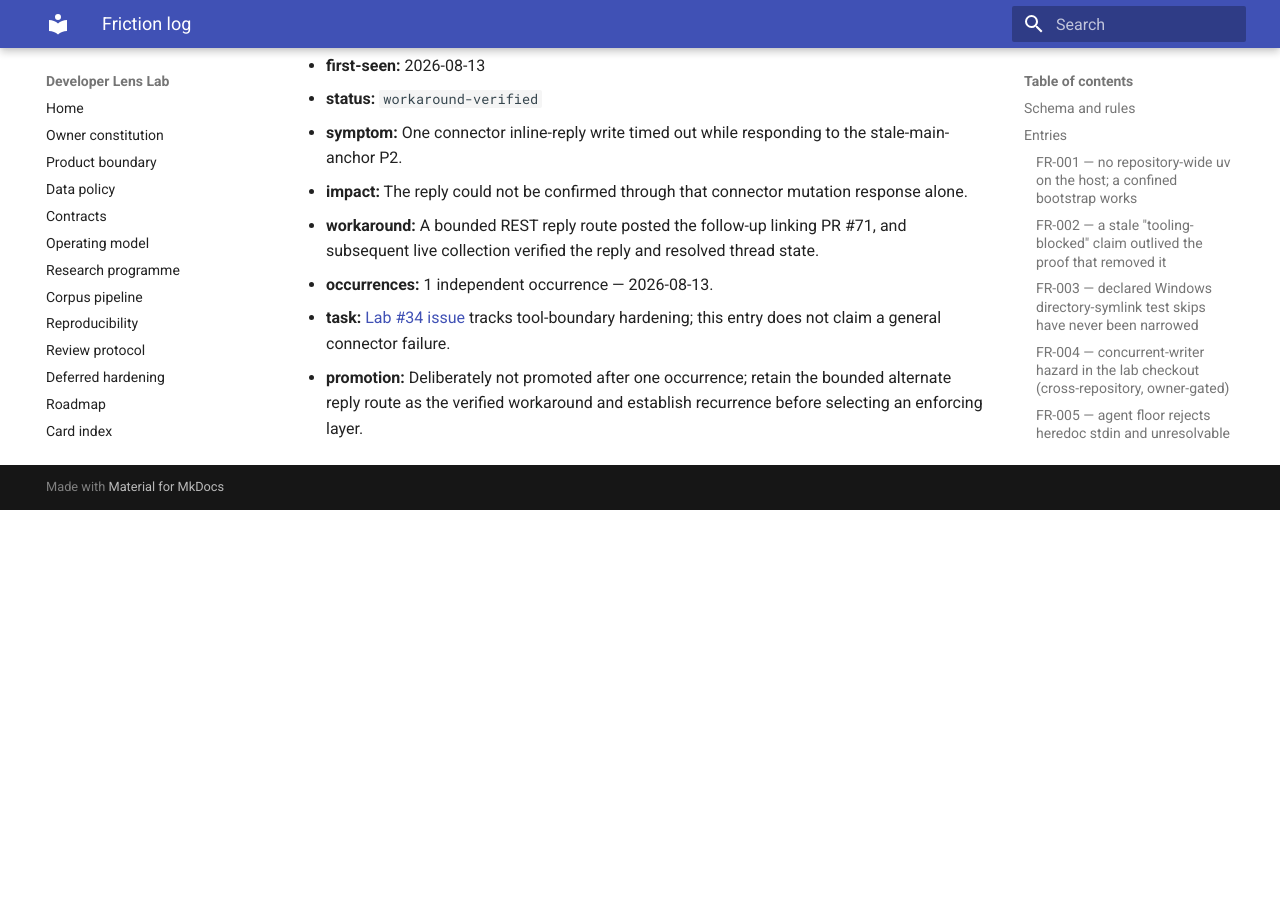
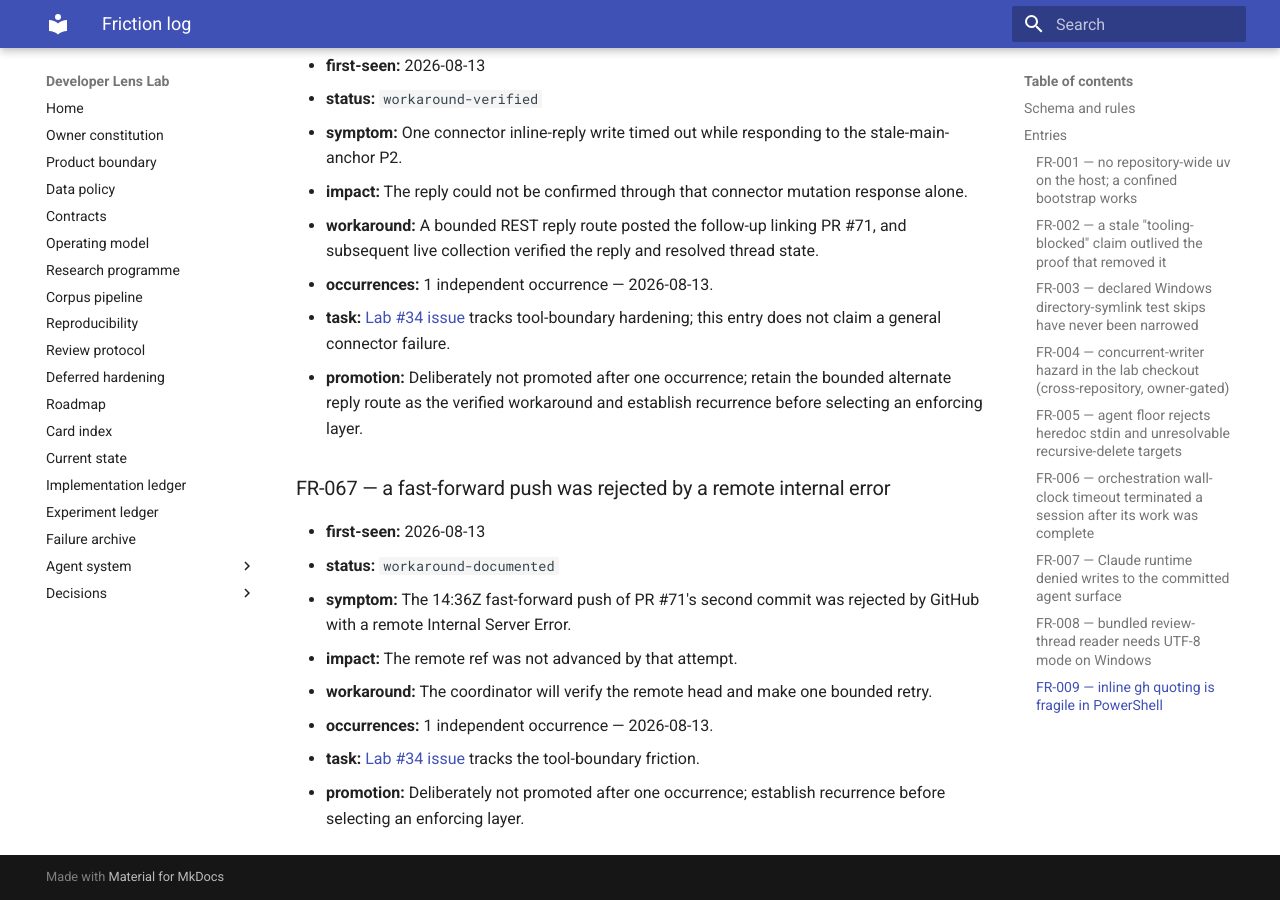
Before and after one commit to Chris0Jeky/developer-lens-lab, an MkDocs documentation site: the page built from docs/agent-system/FRICTION_LOG.md, in a window 1280 px wide and 900 px high, scrolled down 50469 px. Built offline with MkDocs 1.6.1 and Material for MkDocs 9.7.7, drawn with Linux system fonts in a browser that asks for light colours; before the commit the page ends 50979 px from its top, so only the background shows below that.

Commit message:
docs: record push retry friction

```diff
--- a/docs/agent-system/FRICTION_LOG.md
+++ b/docs/agent-system/FRICTION_LOG.md
@@ -1754,3 +1754,17 @@ or a merge-gate bypass.
   tool-boundary hardening; this entry does not claim a general connector failure.
 - **promotion:** Deliberately not promoted after one occurrence; retain the bounded alternate reply
   route as the verified workaround and establish recurrence before selecting an enforcing layer.
+
+### FR-067 — a fast-forward push was rejected by a remote internal error
+
+- **first-seen:** 2026-08-13
+- **status:** `workaround-documented`
+- **symptom:** The 14:36Z fast-forward push of PR #71's second commit was rejected by GitHub with a
+  remote Internal Server Error.
+- **impact:** The remote ref was not advanced by that attempt.
+- **workaround:** The coordinator will verify the remote head and make one bounded retry.
+- **occurrences:** 1 independent occurrence — 2026-08-13.
+- **task:** [Lab #34 issue](https://github.com/Chris0Jeky/developer-lens-lab/issues/34) tracks the
+  tool-boundary friction.
+- **promotion:** Deliberately not promoted after one occurrence; establish recurrence before
+  selecting an enforcing layer.
```
